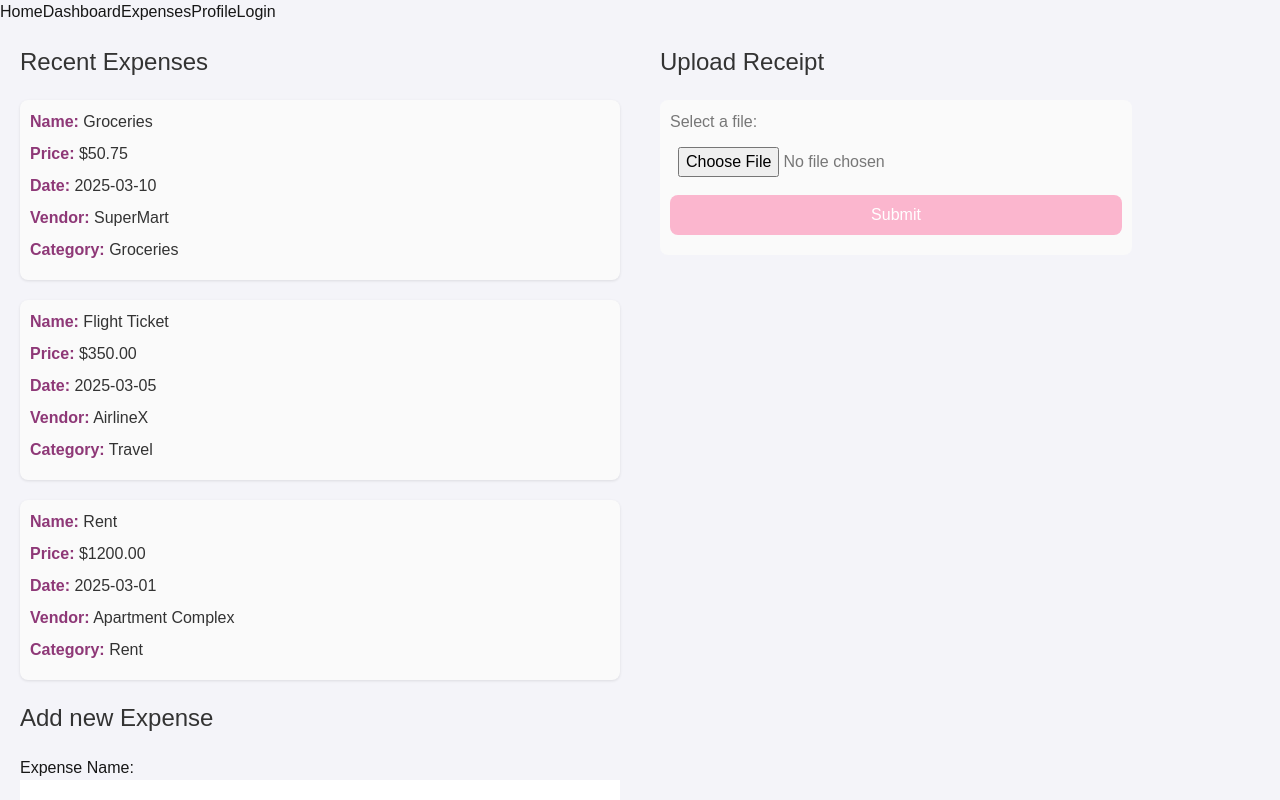
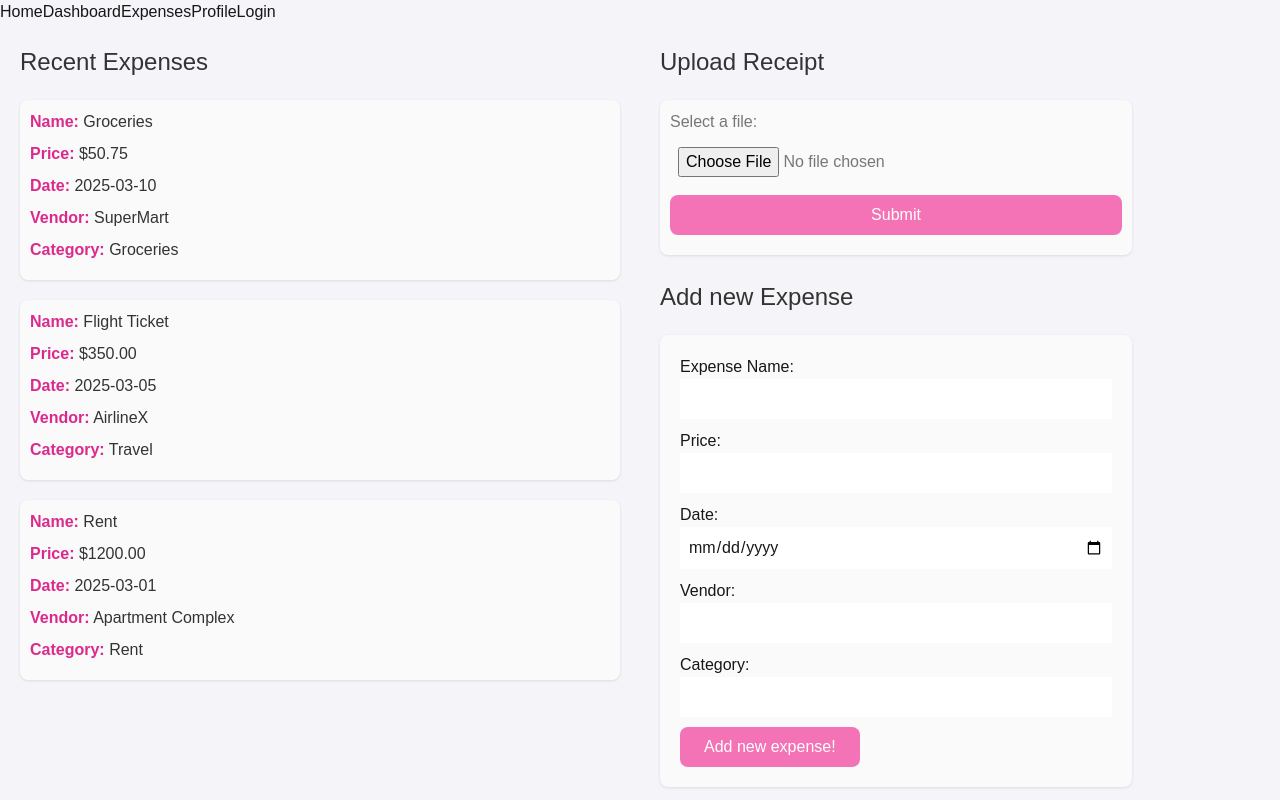
Before and after one commit to kacieyee/CSFinalProject, a Next.js app in the folder code/: page /expenses in a window 1280 px wide. Shown: the top 800 px of the page. Built offline with nearby package versions, Linux system fonts and the light colour scheme.

Commit message:
minor css edits to the expenses page and the global css

```diff
--- a/code/src/app/expenses/expenses.css
+++ b/code/src/app/expenses/expenses.css
@@ -89,7 +89,7 @@ body {
   }
 
   ul li div strong {
-    color: #8e3877;
+    color: #db2a8e;
   }
 
 
@@ -107,7 +107,8 @@ body {
     border-radius: 8px;
     text-align: center;
     color: #777;
-    /* float: left; */
+
+    box-shadow: 0 1px 3px rgba(0, 0, 0, 0.1);
   }
 
   .upload-section p {
@@ -128,6 +129,14 @@ body {
     border-radius: 8px;
   }
 
+  .popupContent {
+    margin-bottom: 20px;
+    padding: 20px;
+    background-color: #fafafa;
+    border-radius: 8px;
+    box-shadow: 0 1px 3px rgba(0, 0, 0, 0.1);
+  }
+
   @media screen and (max-width: 600px) {
     .column {
       width: 100%;
--- a/code/src/app/expenses/page.tsx
+++ b/code/src/app/expenses/page.tsx
@@ -56,10 +56,26 @@ export default function Expenses() {
           )}
         </ul>
 
+
+
+      </div>
+      <div className="column right">
+        <h2>Upload Receipt</h2>
+        <div className="upload-section">
+          {/* back end make a receipt.php later! */}
+            <form action="/receipt.php">
+              <label className="label">Select a file:</label>
+              <input type="file" id="input"></input>
+              <br></br>
+              <input className="button" type="submit"></input>
+            </form>
+        </div>
+
+        <br></br>
         <div id ="expensePopup" className="popup">
+        <h2>Add new Expense</h2>
           <div className="popupContent">
             {/* <span className="closeButton" id="closePopup">&times;</span> */}
-            <h2>Add new Expense</h2>
             <form id="expenseForm">
             <label>Expense Name:</label>
                 <input type="text" id="name" name="name" required></input><br></br>
@@ -76,21 +92,9 @@ export default function Expenses() {
                 <label>Category:</label>
                 <input type="text" id="category" name="category" required></input><br></br>
             </form>
+
+            <button className="button" type="button">Add new expense!</button>
           </div>
-        </div>
-        <button className="button" type="button">Add new expense!</button>
-
-      </div>
-      <div className="column right">
-        <h2>Upload Receipt</h2>
-        <div className="upload-section">
-          {/* back end make a receipt.php later! */}
-            <form action="/receipt.php">
-              <label className="label">Select a file:</label>
-              <input type="file" id="input"></input>
-              <br></br>
-              <input className="button" type="submit"></input>
-            </form>
         </div>
       </div>
     </div>
--- a/code/src/app/globals.css
+++ b/code/src/app/globals.css
@@ -43,7 +43,7 @@ body {
 
 
 .button {
-  background-color: #fbb6ce; /* bg-pink-300 */
+  background-color: #f472b6; /* bg-pink-300 */
   color: white;
   padding: 0.5rem 1.5rem;
   border-radius: 0.5rem;
@@ -51,5 +51,5 @@ body {
 }
 
 .button:hover {
-  background-color: #f472b6; /* hover:bg-pink-500 */
+  background-color: #df4d99; /* hover:bg-pink-500 */
 }
```
